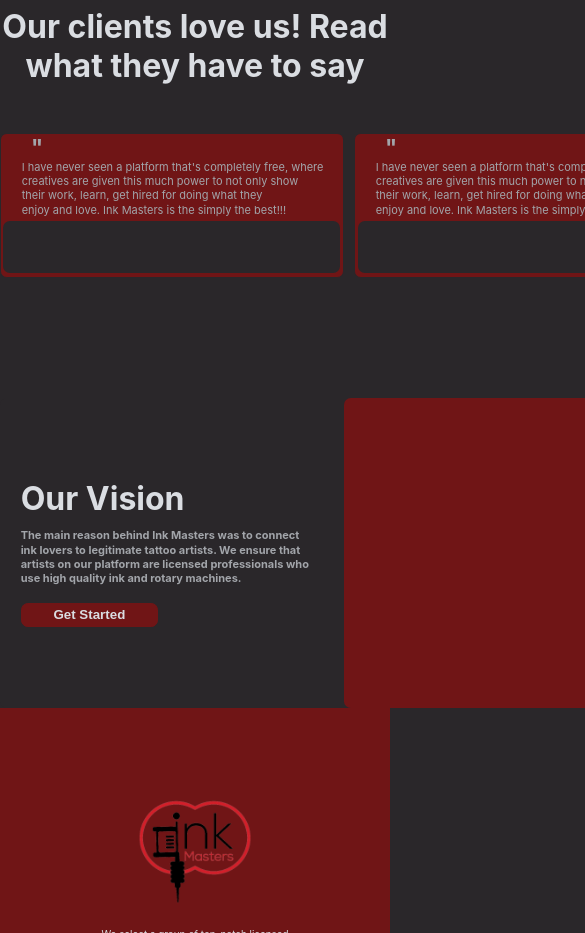
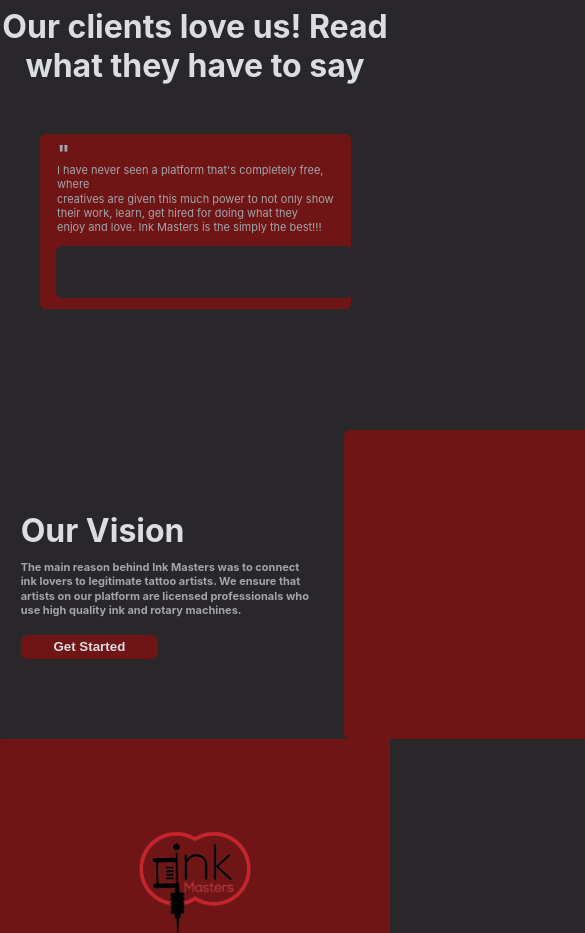
Before and after one commit to omaomach/myBarber-frontend, a React (Create React App) app: page / in a window 390 px wide. Shown: the part 2400-3333 px from the top of the page, 585 px wide, since content can reach past the window. Built offline with nearby package versions, Linux system fonts and the light colour scheme.

Commit message:
Work on responsiveness of the reviews

```diff
--- a/src/styles/landing.css
+++ b/src/styles/landing.css
@@ -225,7 +225,7 @@
 }
 
 .holder-5-reviews {
-    width: 93.75rem;
+    width: min(93.75rem, 80vw);
     background-color: var(--mainColor);
     margin-left: auto;
     margin-right: auto;
@@ -235,31 +235,38 @@
     border-radius: 0.625rem;
     display: flex;
     flex-direction: row;
+    overflow-x: hidden;
 }
 
 .reviews-card {
-    width: 31.25rem;
+    width: 30rem;
     border: 0.125rem solid var(--mainColor);
     border-radius: 0.625rem;
     background-color: var(--secondaryColor);
+    padding: 0.6rem;
 }
 
 .reviews-text {
-    width: 31.25rem;
+    width: 29rem;
     border-radius: 0.625rem;
+    margin: auto;
 }
 
 #reviews-comma {
-    margin-left: 30px;
+    margin-left: 1rem;
 }
 
 #reviews-p-text {
-    margin-left: 1.875rem;
+    width: 28.5rem;
+    margin-top: -1rem;
+    margin-left: auto;
+    margin-right: auto;
+    padding: 0.7rem;
     line-height: 1.3;
 }
 
 .user-info-review {
-    width: 30.625rem;
+    width: 27rem;
     height: 4.6875rem;
     background-color: #2A272A;
     margin-left: auto;
```
